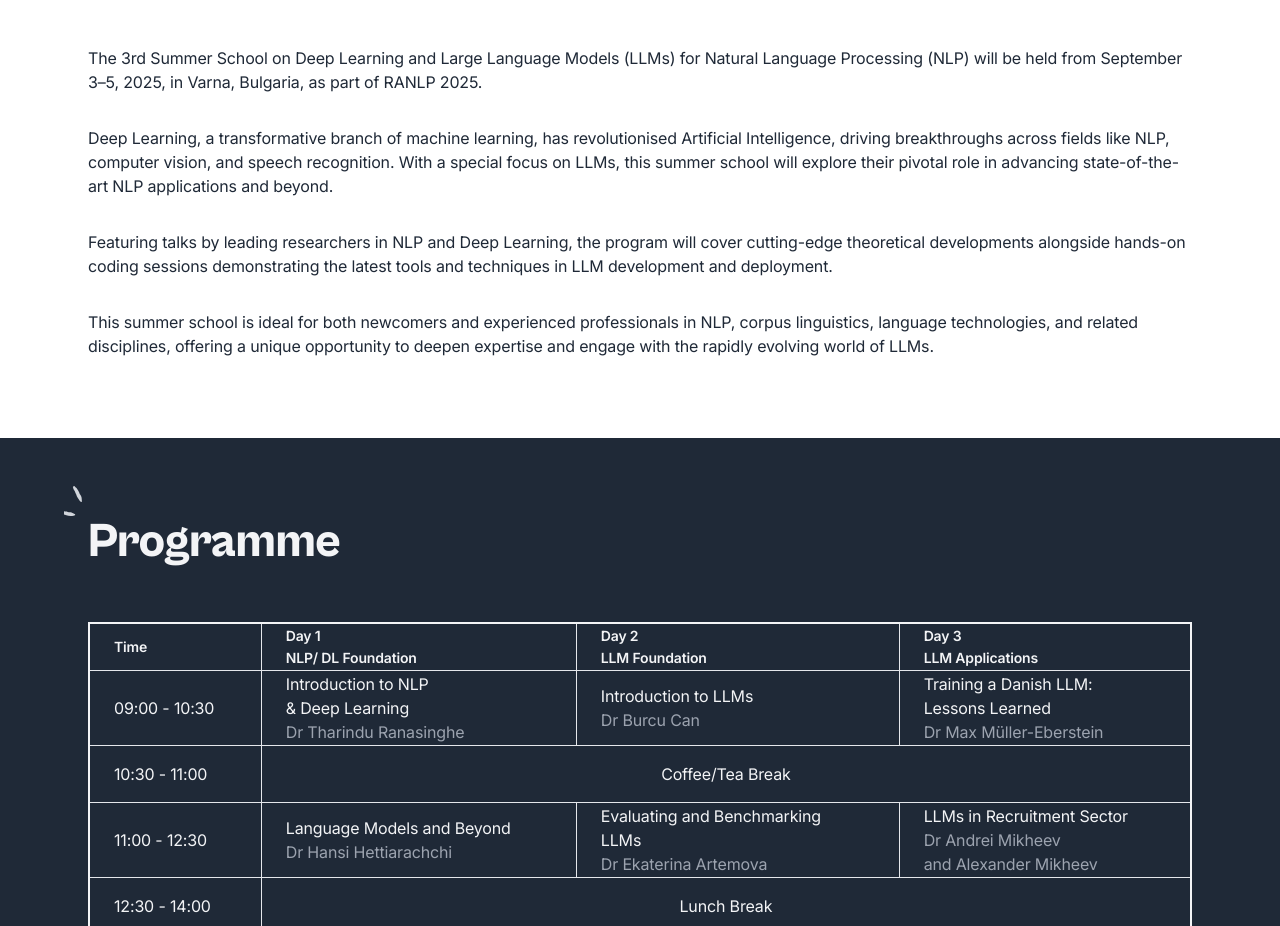
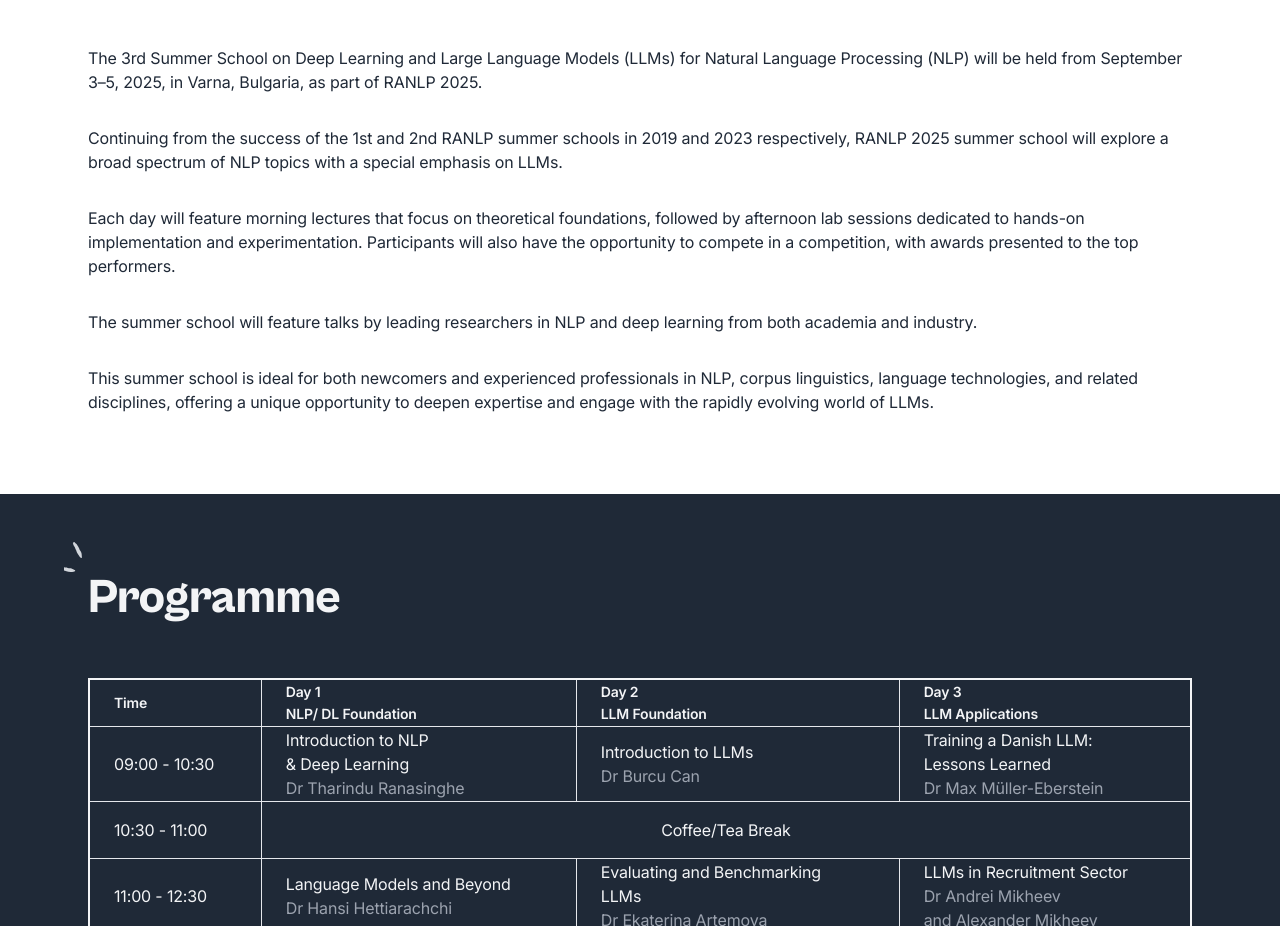
Before and after one commit to ranlp2025-summer-school/ranlp2025-summer-school.github.io, a website: page index.html in a window 1280 px wide. Shown: the part 980-1906 px from the top of the page. Drawn offline with Linux system fonts and the light colour scheme.

Commit message:
Update index.html

```diff
--- a/index.html
+++ b/index.html
@@ -111,8 +111,9 @@
 
                         <div class="flex-col space-y-8" data-aos="fade-down">
                             <p class="text-gray-800">The 3rd Summer School on Deep Learning and Large Language Models (LLMs) for Natural Language Processing (NLP) will be held from September 3–5, 2025, in Varna, Bulgaria, as part of RANLP 2025.</p>
-                            <p class="text-gray-800">Deep Learning, a transformative branch of machine learning, has revolutionised Artificial Intelligence, driving breakthroughs across fields like NLP, computer vision, and speech recognition. With a special focus on LLMs, this summer school will explore their pivotal role in advancing state-of-the-art NLP applications and beyond.</p>
-                            <p class="text-gray-800">Featuring talks by leading researchers in NLP and Deep Learning, the program will cover cutting-edge theoretical developments alongside hands-on coding sessions demonstrating the latest tools and techniques in LLM development and deployment.</p>
+                            <p class="text-gray-800">Continuing from the success of the 1st and 2nd RANLP summer schools in 2019 and 2023 respectively, RANLP 2025 summer school will explore a broad spectrum of NLP topics with a special emphasis on LLMs. </p>
+                            <p class="text-gray-800">Each day will feature morning lectures that focus on theoretical foundations, followed by afternoon lab sessions dedicated to hands-on implementation and experimentation. Participants will also have the opportunity to compete in a competition, with awards presented to the top performers. </p>
+                          <p class="text-gray-800">The summer school will feature talks by leading researchers in NLP and deep learning from both academia and industry.</p>
                             <p class="text-gray-800">This summer school is ideal for both newcomers and experienced professionals in NLP, corpus linguistics, language technologies, and related disciplines, offering a unique opportunity to deepen expertise and engage with the rapidly evolving world of LLMs.</p>
                         </div>
 
```
